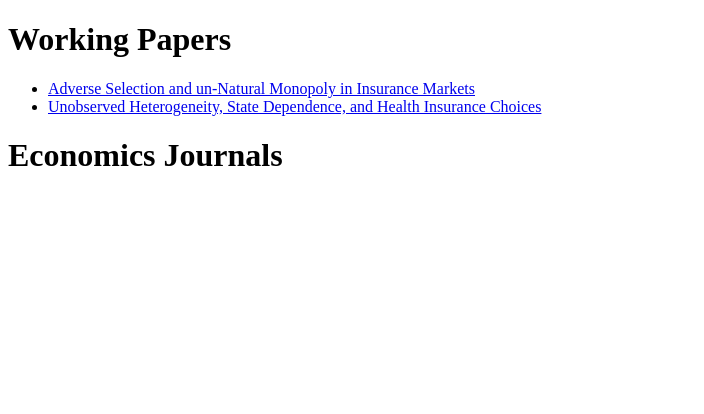
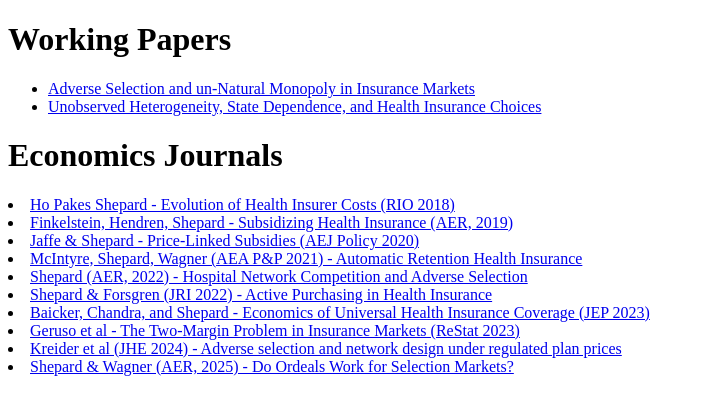
Before and after one commit to mshepard32/website, a plain HTML site: page index.html in a window 1280 px wide. Shown: the whole page, without its empty margins (0-704 px from the left). Drawn offline with Linux system fonts and the light colour scheme.

Commit message:
Update index.html

```diff
--- a/index.html
+++ b/index.html
@@ -10,5 +10,15 @@
         <li><a href="WorkingPapers/stateDependence_healthInsuranceChoices.pdf">Unobserved Heterogeneity, State Dependence, and Health Insurance Choices</a></li>
     </ul>
     <h1>Economics Journals</h1>
+    <li><a href="EconJournals/HoPakesShepard_HealthInsurerCostsMassachusetts_RIO2018.pdf">Ho Pakes Shepard - Evolution of Health Insurer Costs (RIO 2018)</a></li>
+    <li><a href="EconJournals/FinkelsteinHendrenShepard_SubsidizingHealthInsurance_AER_2019.pdf">Finkelstein, Hendren, Shepard - Subsidizing Health Insurance (AER, 2019)</a></li>
+    <li><a href="EconJournals/JaffeShepard_PriceLinkedSubsidies_AEJ_2020.pdf">Jaffe & Shepard - Price-Linked Subsidies (AEJ Policy 2020)</a></li>
+    <li><a href="EconJournals/McIntyreShepardWagner_AutomaticRetention_2021.pdf">McIntyre, Shepard, Wagner (AEA P&P 2021) - Automatic Retention Health Insurance</a></li>
+    <li><a href="EconJournals/Shepard_2022AER_HospitalNetworkCompetitionAdverseSelection.pdf">Shepard (AER, 2022) - Hospital Network Competition and Adverse Selection</a></li>
+    <li><a href="EconJournals/ShepardForsgren_ActivePurchasing_JRI2022.pdf">Shepard & Forsgren (JRI 2022) - Active Purchasing in Health Insurance</a></li>
+    <li><a href="EconJournals/BaickerChandraShepard_JEP_2023_UniversalCoverage.pdf">Baicker, Chandra, and Shepard - Economics of Universal Health Insurance Coverage (JEP 2023)</a></li>
+    <li><a href="EconJournals/Geruso_Restat2023_TwoMarginProblem_InsuranceMarkets.pdf">Geruso et al - The Two-Margin Problem in Insurance Markets (ReStat 2023)</a></li>
+    <li><a href="EconJournals/Kreider_Layton_Shepard_Wallace_AdverseSelectionCancerHospitals.pdf">Kreider et al (JHE 2024) - Adverse selection and network design under regulated plan prices</a></li>
+    <li><a href="EconJournals/ShepardWagner_AER2025_DoOrdealsWorkForSelectionMarkets.pdf">Shepard & Wagner (AER, 2025) - Do Ordeals Work for Selection Markets?</a></li>
 </body>
 </html>
```
